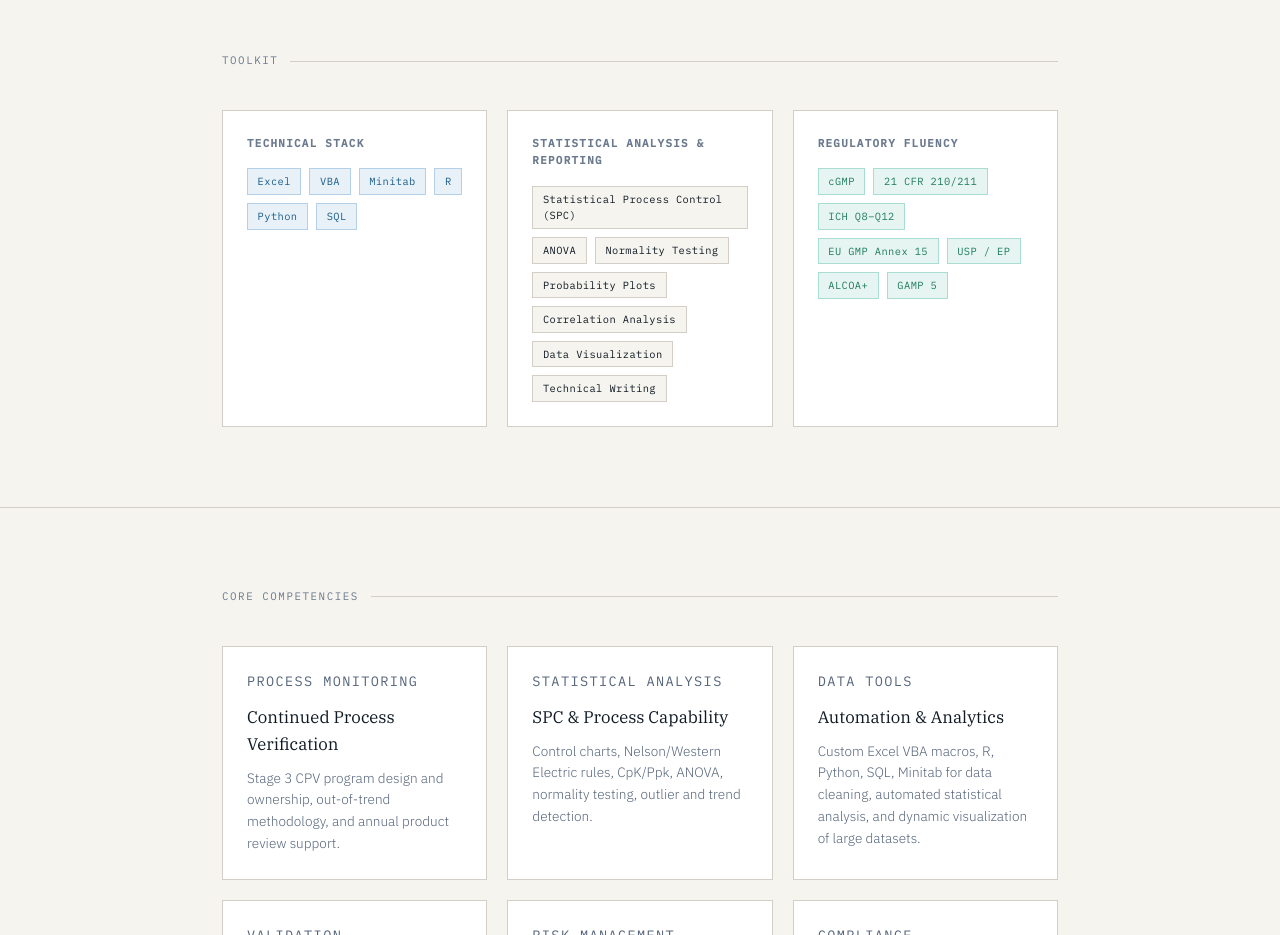
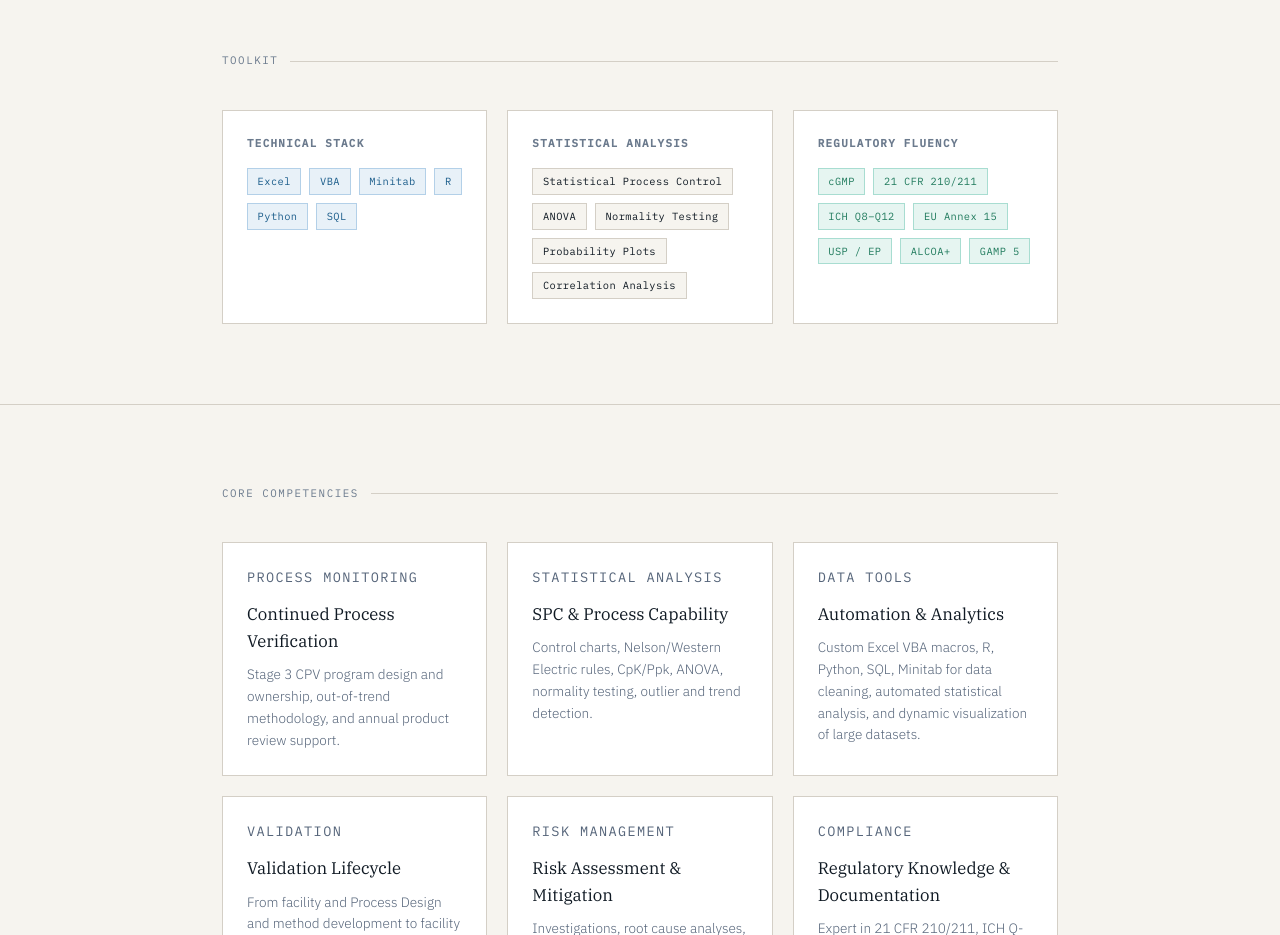
Before and after one commit to ChelseaRedding/ChelseaRedding.github.io, a plain HTML site: page index.html in a window 1280 px wide. Shown: the part 1220-2155 px from the top of the page. Drawn offline with Linux system fonts and the light colour scheme.

Commit message:
Update index.html

```diff
--- a/index.html
+++ b/index.html
@@ -167,15 +167,13 @@ footer p{font-family:var(--mono);font-size:.65rem;color:rgba(246,244,239,.5);let
           </div>
         </div>
         <div class="sidebar-card">
-          <h3>Statistical Analysis &amp; Reporting</h3>
+          <h3>Statistical Analysis</h3>
           <div class="tag-list">
-            <span class="tag">Statistical Process Control (SPC)</span>
+            <span class="tag">Statistical Process Control</span>
             <span class="tag">ANOVA</span>
             <span class="tag">Normality Testing</span>
             <span class="tag">Probability Plots</span>
             <span class="tag">Correlation Analysis</span>
-            <span class="tag">Data Visualization</span>
-            <span class="tag">Technical Writing</span>
           </div>
         </div>
         <div class="sidebar-card">
@@ -184,7 +182,7 @@ footer p{font-family:var(--mono);font-size:.65rem;color:rgba(246,244,239,.5);let
             <span class="tag green">cGMP</span>
             <span class="tag green">21 CFR 210/211</span>
             <span class="tag green">ICH Q8–Q12</span>
-            <span class="tag green">EU GMP Annex 15</span>
+            <span class="tag green">EU Annex 15</span>
             <span class="tag green">USP / EP</span>
             <span class="tag green">ALCOA+</span>
             <span class="tag green">GAMP 5</span>
```
